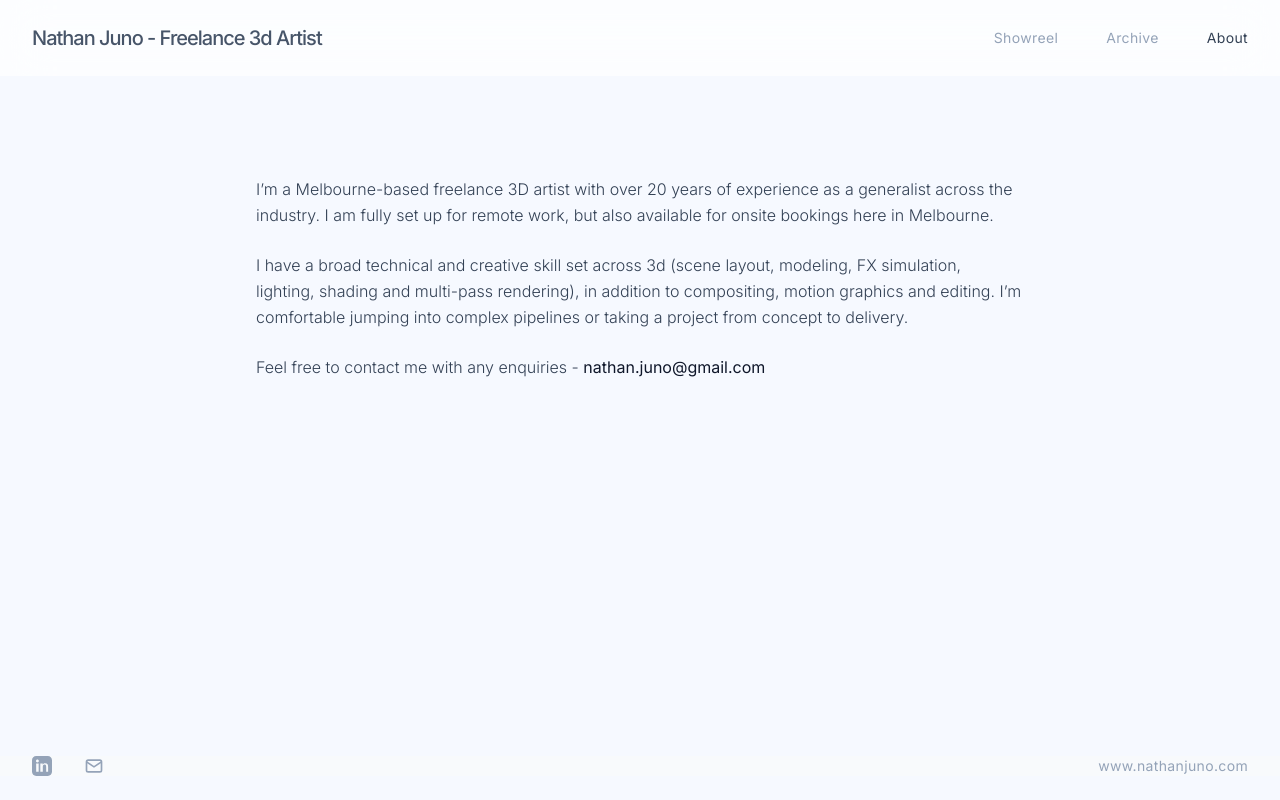
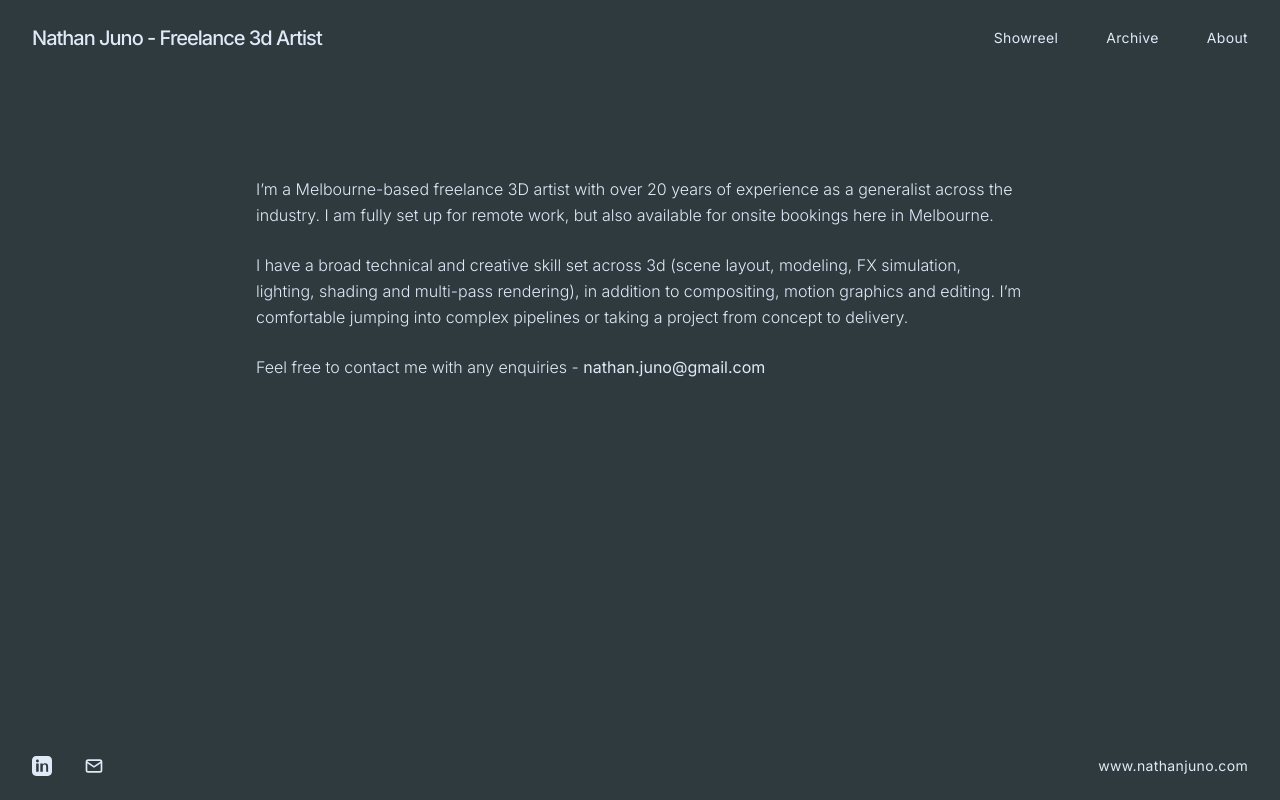
Before and after one commit to njuno36/mywebsite, a plain HTML site: page about.html in a window 1280 px wide. Drawn offline with nearby package versions, Linux system fonts and the light colour scheme.

Commit message:
Add files via upload

```diff
--- a/about.html
+++ b/about.html
@@ -1,13 +1,21 @@
 <!DOCTYPE html>
 
-<html class="light" lang="en"><head>
-<meta charset="utf-8"/>
-<meta content="width=device-width, initial-scale=1.0" name="viewport"/>
+<html class="light" lang="en">
+
+<head>
+  <meta charset="utf-8" />
+  <meta content="width=device-width, initial-scale=1.0" name="viewport" />
   <title>Nathan Juno</title>
   <script src="https://cdn.tailwindcss.com?plugins=forms,container-queries"></script>
-<link href="https://fonts.googleapis.com/css2?family=Inter:wght@300;400;500;600;700&amp;family=Newsreader:ital,opsz,wght@0,6..72,200;0,6..72,300;0,6..72,400;1,6..72,200;1,6..72,300;1,6..72,400&amp;display=swap" rel="stylesheet"/>
-<link href="https://fonts.googleapis.com/css2?family=Material+Symbols+Outlined:wght,FILL@100..700,0..1&amp;display=swap" rel="stylesheet"/>
-<link href="https://fonts.googleapis.com/css2?family=Material+Symbols+Outlined:wght,FILL@100..700,0..1&amp;display=swap" rel="stylesheet"/>
+  <link
+    href="https://fonts.googleapis.com/css2?family=Inter:wght@300;400;500;600;700&amp;family=Newsreader:ital,opsz,wght@0,6..72,200;0,6..72,300;0,6..72,400;1,6..72,200;1,6..72,300;1,6..72,400&amp;display=swap"
+    rel="stylesheet" />
+  <link
+    href="https://fonts.googleapis.com/css2?family=Material+Symbols+Outlined:wght,FILL@100..700,0..1&amp;display=swap"
+    rel="stylesheet" />
+  <link
+    href="https://fonts.googleapis.com/css2?family=Material+Symbols+Outlined:wght,FILL@100..700,0..1&amp;display=swap"
+    rel="stylesheet" />
   <script id="tailwind-config">
     tailwind.config = {
       darkMode: "class",
@@ -67,7 +75,7 @@
             "body": ["Inter"],
             "label": ["Inter"]
           },
-            borderRadius: {"DEFAULT": "0.125rem", "lg": "0.25rem", "xl": "0.5rem", "full": "0.75rem"},
+          borderRadius: { "DEFAULT": "0.125rem", "lg": "0.25rem", "xl": "0.5rem", "full": "0.75rem" },
         },
       },
     }
@@ -76,29 +84,75 @@
     .material-symbols-outlined {
       font-variation-settings: 'FILL' 0, 'wght' 300, 'GRAD' 0, 'opsz' 24;
     }
+
     .perspective-text {
       letter-spacing: -0.02em;
     }
+
     body {
+      background-color: #2f3a3f;
+      color: #dfeaf8;
       -webkit-font-smoothing: antialiased;
       -moz-osx-font-smoothing: grayscale;
     }
+
+    nav {
+      background-color: rgba(47, 58, 63, 0.95);
+      color: #dfeaf8;
+    }
+
+    footer {
+      background-color: #2f3a3f;
+      color: #dfeaf8;
+    }
+
+    a {
+      color: inherit;
+    }
+
+    a:hover {
+      color: #b7d3ff;
+    }
+
+    body .text-slate-400,
+    body .text-slate-500,
+    body .text-slate-600,
+    body .text-slate-700,
+    body .text-slate-900,
+    body .text-slate-100,
+    body .text-slate-50 {
+      color: #dfeaf8 !important;
+    }
+
+    body .hover\:text-slate-600:hover,
+    body .hover\:text-slate-700:hover,
+    body .hover\:text-slate-900:hover {
+      color: #b7d3ff !important;
+    }
   </style>
 </head>
-<body class="bg-surface text-on-surface font-body selection:bg-primary-fixed selection:text-on-primary-fixed flex flex-col min-h-screen">
+
+<body
+  class="bg-[#2f3a3f] text-[#dfeaf8] font-body selection:bg-[#cfe0ff] selection:text-[#2f3a3f] flex flex-col min-h-screen">
   <!-- TopNavBar (JSON Applied) -->
-<nav class="fixed top-0 w-full z-50 bg-white/70 dark:bg-slate-900/70 backdrop-blur-xl flex justify-between items-center px-8 py-6 max-w-full mx-auto shadow-none">
-<div class="text-xl font-medium font-['Inter'] tracking-tighter text-slate-600 dark:text-slate-50 ">Nathan Juno  -  Freelance 3d Artist</div>
+  <nav
+    class="fixed top-0 w-full z-50 bg-[#2f3a3f]/95 backdrop-blur-xl flex justify-between items-center px-8 py-6 max-w-full mx-auto shadow-none">
+    <div class="text-xl font-medium font-['Inter'] tracking-tighter text-slate-600 dark:text-slate-50 ">Nathan Juno -
+      Freelance 3d Artist</div>
     <div class="hidden md:flex items-center gap-12">
-<a class="text-slate-400 dark:text-slate-500 font-['Inter'] text-sm tracking-wide hover:text-slate-600 dark:hover:text-slate-100 underline-offset-4 hover:underline transition-transform hover:translate-y-[-2px]" href="index.html">Showreel</a>
-<a class="text-slate-400 dark:text-slate-500 font-['Inter'] text-sm tracking-wide hover:text-slate-600 dark:hover:text-slate-100 underline-offset-4 hover:underline transition-transform hover:translate-y-[-2px]" href="archive.html">Archive</a>
+      <a class="text-slate-400 dark:text-slate-500 font-['Inter'] text-sm tracking-wide hover:text-slate-600 dark:hover:text-slate-100 underline-offset-4 hover:underline transition-transform hover:translate-y-[-2px]"
+        href="index.html">Showreel</a>
+      <a class="text-slate-400 dark:text-slate-500 font-['Inter'] text-sm tracking-wide hover:text-slate-600 dark:hover:text-slate-100 underline-offset-4 hover:underline transition-transform hover:translate-y-[-2px]"
+        href="archive.html">Archive</a>
       <a class="text-slate-700 dark:text-slate-500 font-['Inter'] text-sm tracking-wide" href="about.html">About</a>
     </div>
     <button id="mobile-menu-btn" class="md:hidden text-slate-900 dark:text-slate-50">
       <span class="material-symbols-outlined">menu</span>
     </button>
-<div id="mobile-menu" class="hidden absolute top-full left-0 w-full bg-white dark:bg-slate-900 border-b border-slate-200 dark:border-slate-800 shadow-xl p-6 flex flex-col gap-6 md:hidden">
-    <a class="text-slate-500 dark:text-slate-400 font-['Inter'] text-lg hover:text-slate-900 dark:hover:text-slate-100 transition-colors" href="index.html">Showreel</a>
+    <div id="mobile-menu"
+      class="hidden absolute top-full left-0 w-full bg-white dark:bg-slate-900 border-b border-slate-200 dark:border-slate-800 shadow-xl p-6 flex flex-col gap-6 md:hidden">
+      <a class="text-slate-500 dark:text-slate-400 font-['Inter'] text-lg hover:text-slate-900 dark:hover:text-slate-100 transition-colors"
+        href="index.html">Showreel</a>
       <a class="text-slate-900 dark:text-slate-100 font-['Inter'] text-lg font-medium" href="about.html">About</a>
     </div>
   </nav>
@@ -114,32 +168,42 @@
       </div>
       <section class="w-full max-w-3xl mx-auto">
         <p class="text-md md:text-x1 text-slate-700 dark:text-slate-300 leading-relaxed mb-6 font-light font-body">
-                    I’m a Melbourne-based freelance 3D artist with over 20 years of experience as a generalist across the industry. I am fully set up for remote work, but also available for onsite bookings here in Melbourne.
+          I’m a Melbourne-based freelance 3D artist with over 20 years of experience as a generalist across the
+          industry. I am fully set up for remote work, but also available for onsite bookings here in Melbourne.
         </p>
         <p class="text-md md:text-x1 text-slate-700 dark:text-slate-300 leading-relaxed mb-6 font-light font-body">
-                    I have a broad technical and creative skill set across 3d (scene layout, modeling, FX simulation, lighting, shading and multi-pass rendering), in addition to compositing, motion graphics and editing. I’m comfortable jumping into complex pipelines or taking a project from concept to delivery.
+          I have a broad technical and creative skill set across 3d (scene layout, modeling, FX simulation, lighting,
+          shading and multi-pass rendering), in addition to compositing, motion graphics and editing. I’m comfortable
+          jumping into complex pipelines or taking a project from concept to delivery.
         </p>
         <p class="text-md md:text-x1 text-slate-700 dark:text-slate-300 leading-relaxed mb-6 font-light font-body">
-                    Feel free to contact me with any enquiries -  <a href="mailto:nathan.juno@gmail.com" class="text-slate-900 dark:text-slate-100 font-normal hover:underline transition-colors">nathan.juno@gmail.com</a>
+          Feel free to contact me with any enquiries - <a href="mailto:nathan.juno@gmail.com"
+            class="text-slate-900 dark:text-slate-100 font-normal hover:underline transition-colors">nathan.juno@gmail.com</a>
         </p>
       </section>
 
   </main>
   <!-- Footer (JSON Applied) -->
-<footer class="w-full py-0 px-8 mt-24 mb-6 bg-slate-50 dark:bg-slate-950 flex flex-col md:flex-row justify-between items-center gap-6">
+  <footer
+    class="w-full py-0 px-8 mt-24 mb-6 bg-[#2f3a3f] flex flex-col md:flex-row justify-between items-center gap-6">
     <div class="flex items-center gap-8">
-        <a href="https://www.linkedin.com/in/nathan-juno-6a80242/" target="_blank" rel="noopener noreferrer" aria-label="LinkedIn Profile">
-            <svg xmlns="http://www.w3.org/2000/svg" class="w-5 h-5 text-slate-400 hover:text-slate-700 transition-colors" fill="currentColor" viewBox="0 0 24 24">
-                <path d="M19 0h-14c-2.761 0-5 2.239-5 5v14c0 2.761 2.239 5 5 5h14c2.761 0 5-2.239 5-5v-14c0-2.761-2.239-5-5-5zm-11 19h-3v-10h3v10zm-1.5-11.268c-.966 0-1.75-.784-1.75-1.75s.784-1.75 1.75-1.75 1.75.784 1.75 1.75-.784 1.75-1.75 1.75zm13.5 11.268h-3v-5.604c0-1.337-.026-3.063-1.868-3.063-1.868 0-2.154 1.459-2.154 2.967v5.7h-3v-10h2.881v1.367h.041c.401-.761 1.379-1.563 2.838-1.563 3.036 0 3.6 2 3.6 4.594v5.602z"/>
+      <a href="https://www.linkedin.com/in/nathan-juno-6a80242/" target="_blank" rel="noopener noreferrer"
+        aria-label="LinkedIn Profile">
+        <svg xmlns="http://www.w3.org/2000/svg" class="w-5 h-5 text-slate-400 hover:text-slate-700 transition-colors"
+          fill="currentColor" viewBox="0 0 24 24">
+          <path
+            d="M19 0h-14c-2.761 0-5 2.239-5 5v14c0 2.761 2.239 5 5 5h14c2.761 0 5-2.239 5-5v-14c0-2.761-2.239-5-5-5zm-11 19h-3v-10h3v10zm-1.5-11.268c-.966 0-1.75-.784-1.75-1.75s.784-1.75 1.75-1.75 1.75.784 1.75 1.75-.784 1.75-1.75 1.75zm13.5 11.268h-3v-5.604c0-1.337-.026-3.063-1.868-3.063-1.868 0-2.154 1.459-2.154 2.967v5.7h-3v-10h2.881v1.367h.041c.401-.761 1.379-1.563 2.838-1.563 3.036 0 3.6 2 3.6 4.594v5.602z" />
         </svg>
       </a>
       <a href="mailto:nathan.juno@gmail.com" aria-label="Send Email">
-            <svg xmlns="http://www.w3.org/2000/svg" class="w-5 h-5 text-slate-400 hover:text-slate-700 transition-colors" fill="none" viewBox="0 0 24 24" stroke="currentColor">
-                <rect x="3" y="5" width="18" height="14" rx="2" stroke-width="2" stroke="currentColor" fill="none"/>
-                <path d="M3 7l9 6 9-6" stroke-width="2" stroke="currentColor" fill="none"/>
+        <svg xmlns="http://www.w3.org/2000/svg" class="w-5 h-5 text-slate-400 hover:text-slate-700 transition-colors"
+          fill="none" viewBox="0 0 24 24" stroke="currentColor">
+          <rect x="3" y="5" width="18" height="14" rx="2" stroke-width="2" stroke="currentColor" fill="none" />
+          <path d="M3 7l9 6 9-6" stroke-width="2" stroke="currentColor" fill="none" />
         </svg>
       </a>
-    </div></div>
+    </div>
+    </div>
     <div class="text-slate-400 dark:text-slate-500 font-['Inter'] text-sm tracking-wide">
       www.nathanjuno.com
     </div>
@@ -153,4 +217,6 @@
       });
     }
   </script>
-</body></html>
+</body>
+
+</html>
```
Also changed, not shown: archive.html (+93 -27 lines), archvisshowreel_2019.html (+91 -32 lines), index.html (+87 -30 lines). Lines whose indentation alone changed are shown as unchanged.
